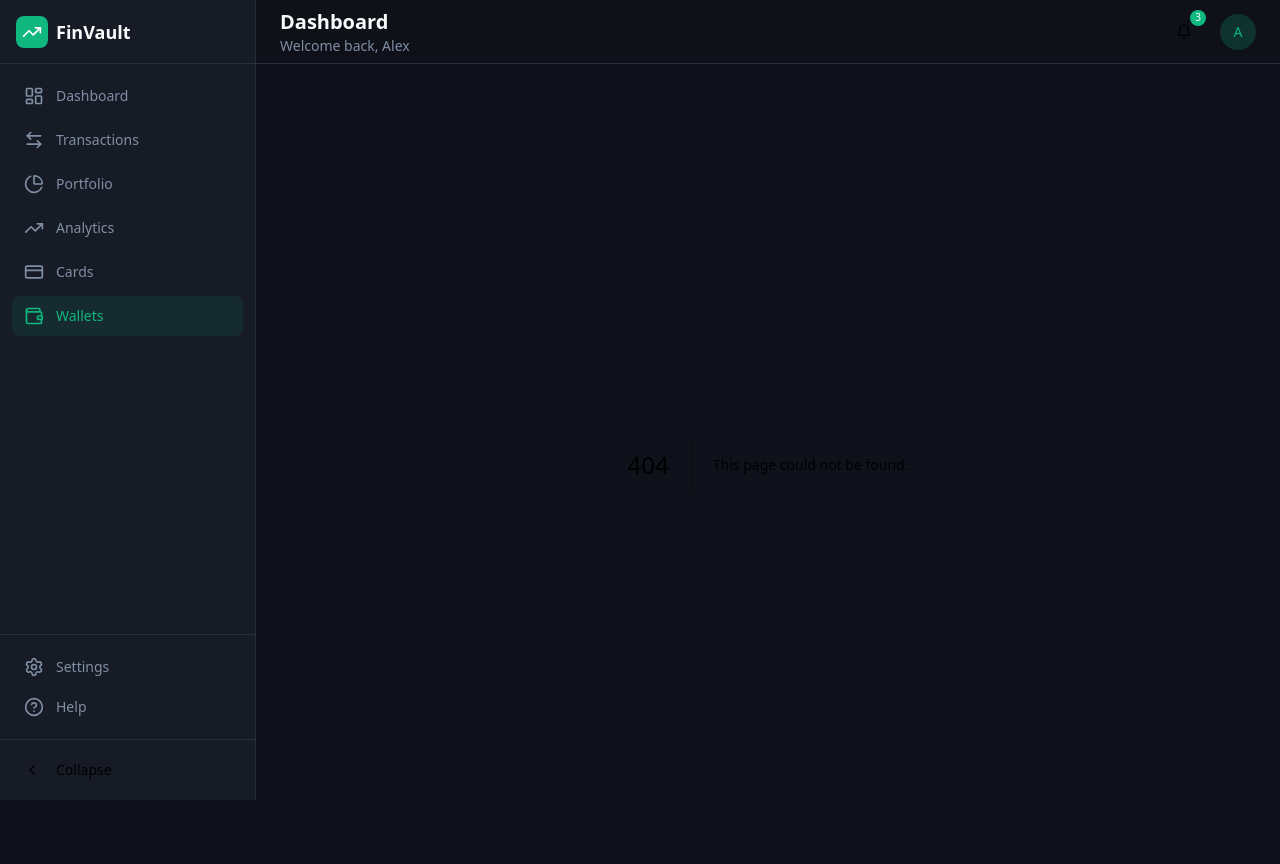
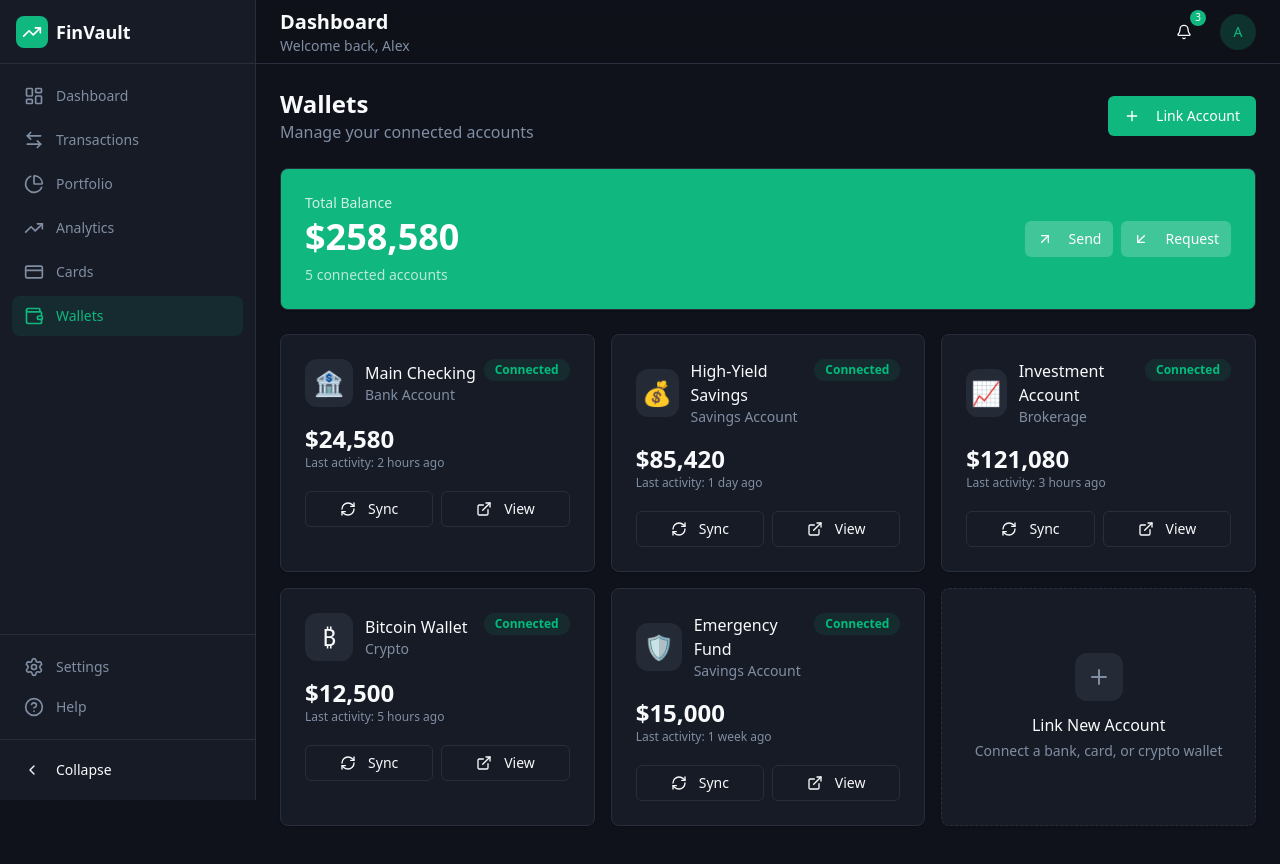
Before and after one commit to Elfomen/fintech-dashbaord, a Next.js app: page /wallets in a window 1280 px wide. Before the commit this address had no page. Built offline with nearby package versions, Linux system fonts and the light colour scheme.

Commit message:
Added wallets page

```diff
--- a/app/analytics/page.tsx
+++ b/app/analytics/page.tsx
@@ -46,7 +46,7 @@ export default function AnalyticsPage() {
 
   return (
     <div className="flex min-h-screen bg-background">
-      <main className="w-full">
+      <main className="flex-1">
         <div className="p-6">
           <div className="mb-6">
             <h2 className="text-2xl font-bold text-foreground">Analytics</h2>
--- a/app/cards/page.tsx
+++ b/app/cards/page.tsx
@@ -66,7 +66,7 @@ export default function CardsPage() {
 
   return (
     <div className="flex min-h-screen bg-background">
-      <main className="w-full">
+      <main className="flex-1">
         <div className="p-6">
           <div className="flex items-center justify-between mb-6">
             <div>
--- a/app/portfolio/page.tsx
+++ b/app/portfolio/page.tsx
@@ -19,7 +19,7 @@ export default function PortfolioPage() {
 
   return (
     <div className="flex min-h-screen bg-background">
-      <main className="w-full">
+      <main className="flex-1">
         <div className="p-6">
           <div className="mb-6">
             <h2 className="text-2xl font-bold text-foreground">Portfolio</h2>
--- a/app/transactions/page.tsx
+++ b/app/transactions/page.tsx
@@ -5,7 +5,7 @@ import { TransactionsTable } from "@/components/dashboard/TransactionsTable";
 export default function TransactionsPage() {
   return (
     <div className="flex min-h-screen bg-background">
-      <main className="w-full">
+      <main className="flex-1">
         <div className="p-6">
           <div className="mb-6">
             <h2 className="text-2xl font-bold text-foreground">Transactions</h2>
--- /dev/null
+++ b/app/wallets/page.tsx
@@ -0,0 +1,200 @@
+"use client";
+
+import { Card, CardContent } from "@/components/ui/Card";
+import { Button } from "@/components/ui/Button";
+import { Badge } from "@/components/ui/Badge";
+import {
+  Plus,
+  ArrowUpRight,
+  ArrowDownLeft,
+  RefreshCw,
+  ExternalLink,
+} from "lucide-react";
+
+const wallets = [
+  {
+    id: "1",
+    name: "Main Checking",
+    type: "Bank Account",
+    balance: 24580,
+    currency: "USD",
+    icon: "🏦",
+    lastTransaction: "2 hours ago",
+    status: "connected",
+  },
+  {
+    id: "2",
+    name: "High-Yield Savings",
+    type: "Savings Account",
+    balance: 85420,
+    currency: "USD",
+    icon: "💰",
+    lastTransaction: "1 day ago",
+    status: "connected",
+  },
+  {
+    id: "3",
+    name: "Investment Account",
+    type: "Brokerage",
+    balance: 121080,
+    currency: "USD",
+    icon: "📈",
+    lastTransaction: "3 hours ago",
+    status: "connected",
+  },
+  {
+    id: "4",
+    name: "Bitcoin Wallet",
+    type: "Crypto",
+    balance: 12500,
+    currency: "BTC",
+    icon: "₿",
+    lastTransaction: "5 hours ago",
+    status: "connected",
+  },
+  {
+    id: "5",
+    name: "Emergency Fund",
+    type: "Savings Account",
+    balance: 15000,
+    currency: "USD",
+    icon: "🛡️",
+    lastTransaction: "1 week ago",
+    status: "connected",
+  },
+];
+
+const totalBalance = wallets.reduce((acc, wallet) => acc + wallet.balance, 0);
+
+export default function WalletsPage() {
+  return (
+    <div className="flex min-h-screen bg-background">
+      <main className="flex-1">
+        <div className="p-6">
+          <div className="flex items-center justify-between mb-6">
+            <div>
+              <h2 className="text-2xl font-bold text-foreground">Wallets</h2>
+              <p className="text-muted-foreground">
+                Manage your connected accounts
+              </p>
+            </div>
+            <Button>
+              <Plus className="h-4 w-4 mr-2" />
+              Link Account
+            </Button>
+          </div>
+
+          {/* Total Balance Card */}
+          <Card className="mb-6 bg-primary text-primary-foreground">
+            <CardContent className="p-6">
+              <div className="flex items-center justify-between">
+                <div>
+                  <p className="text-sm opacity-80">Total Balance</p>
+                  <p className="text-4xl font-bold mt-1">
+                    ${totalBalance.toLocaleString()}
+                  </p>
+                  <p className="text-sm opacity-70 mt-2">
+                    {wallets.length} connected accounts
+                  </p>
+                </div>
+                <div className="flex gap-2">
+                  <Button
+                    variant="secondary"
+                    size="sm"
+                    className="bg-white/20 hover:bg-white/30 text-white border-0"
+                  >
+                    <ArrowUpRight className="h-4 w-4 mr-2" />
+                    Send
+                  </Button>
+                  <Button
+                    variant="secondary"
+                    size="sm"
+                    className="bg-white/20 hover:bg-white/30 text-white border-0"
+                  >
+                    <ArrowDownLeft className="h-4 w-4 mr-2" />
+                    Request
+                  </Button>
+                </div>
+              </div>
+            </CardContent>
+          </Card>
+
+          {/* Wallets Grid */}
+          <div className="grid gap-4 md:grid-cols-2 lg:grid-cols-3">
+            {wallets.map((wallet) => (
+              <Card
+                key={wallet.id}
+                className="hover:shadow-md transition-shadow"
+              >
+                <CardContent className="p-6">
+                  <div className="flex items-start justify-between mb-4">
+                    <div className="flex items-center gap-3">
+                      <div className="flex h-12 w-12 items-center justify-center rounded-xl bg-muted text-2xl">
+                        {wallet.icon}
+                      </div>
+                      <div>
+                        <p className="font-medium text-foreground">
+                          {wallet.name}
+                        </p>
+                        <p className="text-sm text-muted-foreground">
+                          {wallet.type}
+                        </p>
+                      </div>
+                    </div>
+                    <Badge
+                      variant="secondary"
+                      className="bg-emerald-500/10 text-emerald-500"
+                    >
+                      Connected
+                    </Badge>
+                  </div>
+                  <div className="space-y-3">
+                    <div>
+                      <p className="text-2xl font-bold text-foreground">
+                        ${wallet.balance.toLocaleString()}
+                      </p>
+                      <p className="text-xs text-muted-foreground">
+                        Last activity: {wallet.lastTransaction}
+                      </p>
+                    </div>
+                    <div className="flex gap-2 pt-2">
+                      <Button
+                        variant="outline"
+                        size="sm"
+                        className="flex-1 bg-transparent"
+                      >
+                        <RefreshCw className="h-3 w-3 mr-1" />
+                        Sync
+                      </Button>
+                      <Button
+                        variant="outline"
+                        size="sm"
+                        className="flex-1 bg-transparent"
+                      >
+                        <ExternalLink className="h-3 w-3 mr-1" />
+                        View
+                      </Button>
+                    </div>
+                  </div>
+                </CardContent>
+              </Card>
+            ))}
+
+            {/* Add Account Card */}
+            <Card className="border-dashed hover:border-primary hover:bg-muted/50 transition-colors cursor-pointer">
+              <CardContent className="p-6 flex flex-col items-center justify-center h-full min-h-[200px] text-center">
+                <div className="flex h-12 w-12 items-center justify-center rounded-xl bg-muted mb-3">
+                  <Plus className="h-6 w-6 text-muted-foreground" />
+                </div>
+                <p className="font-medium text-foreground">Link New Account</p>
+                <p className="text-sm text-muted-foreground mt-1">
+                  Connect a bank, card, or crypto wallet
+                </p>
+              </CardContent>
+            </Card>
+          </div>
+        </div>
+      </main>
+    </div>
+  );
+}
```
